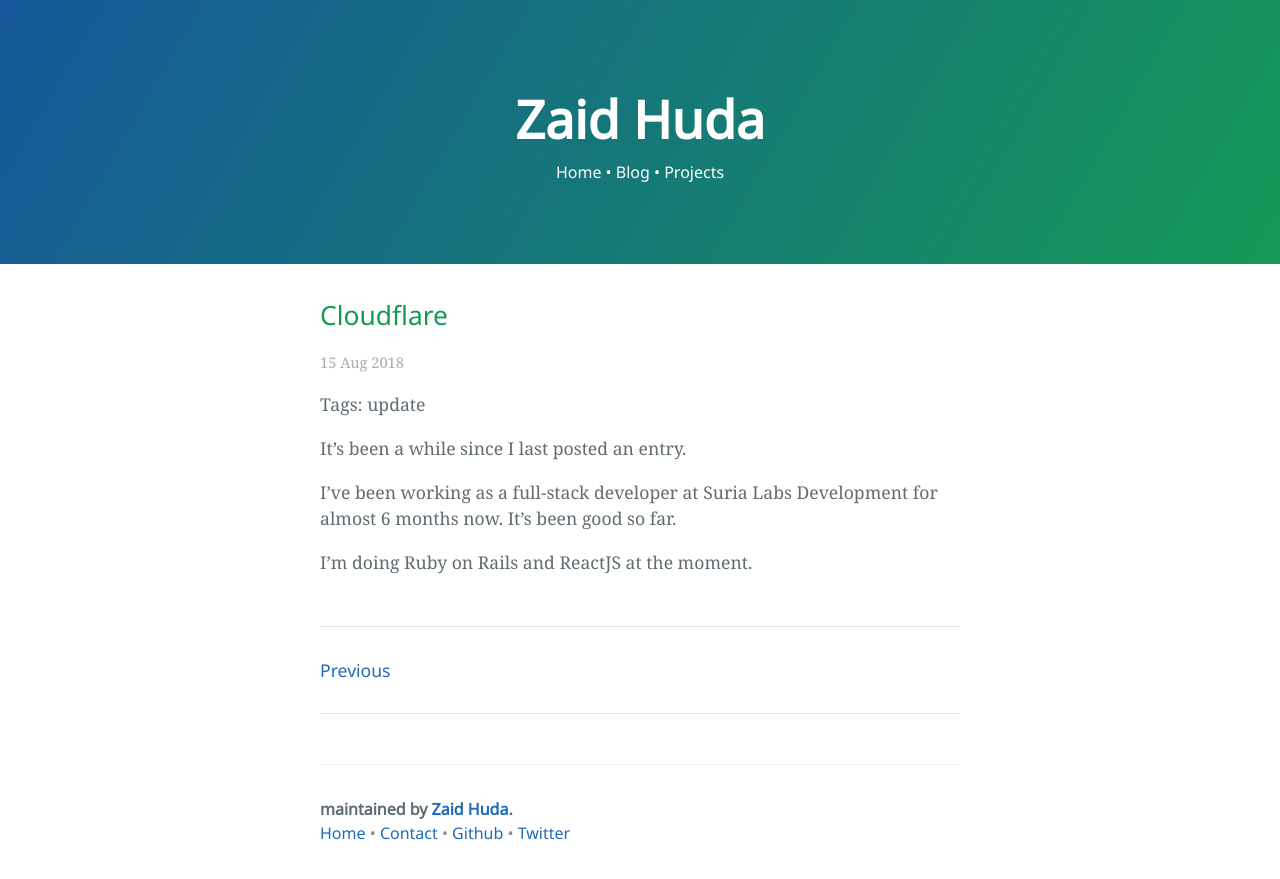
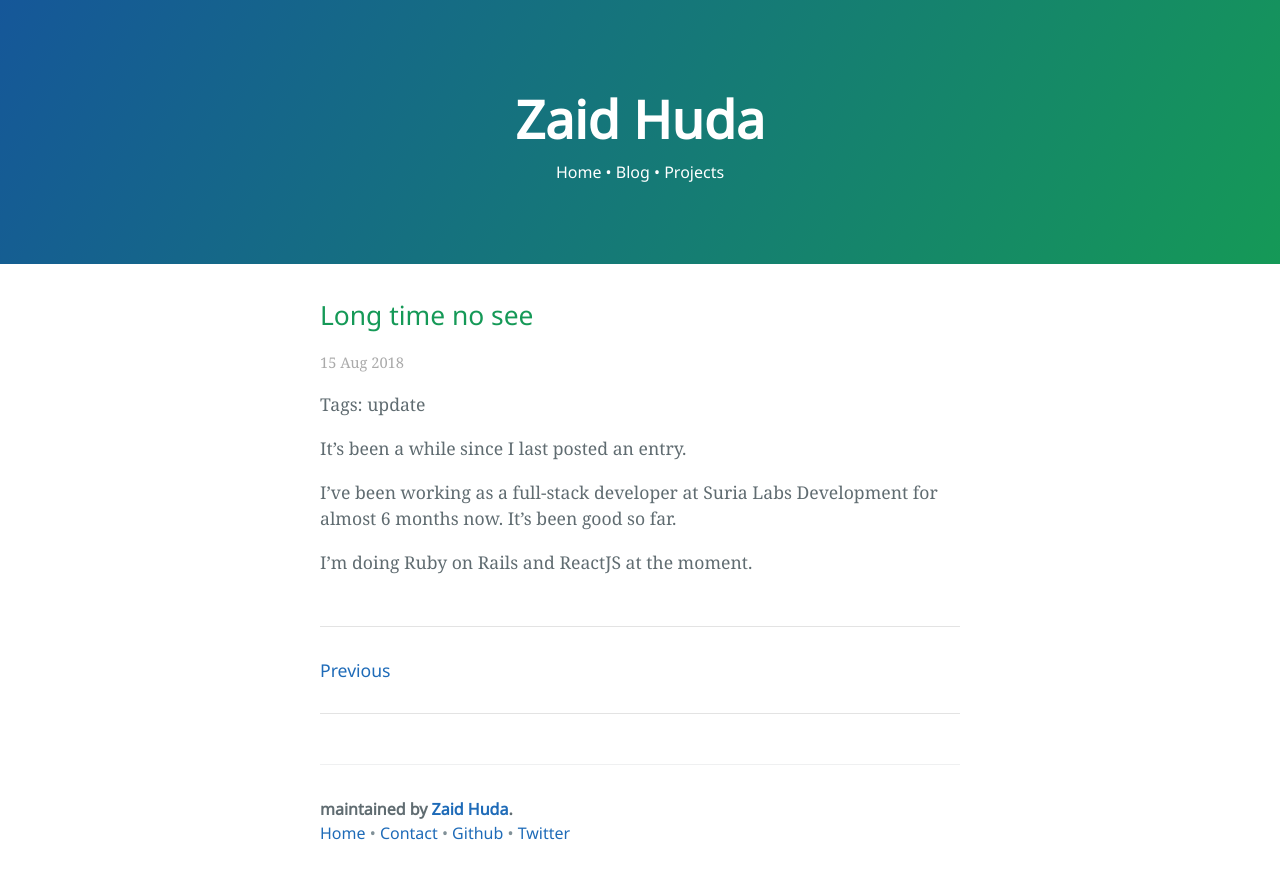
Before and after one commit to hudadiaz/myblog, a Jekyll site: the page built from _posts/2018-08-15-long-time-no-see.md, in a window 1280 px wide. Shown: the top 879 px of the page. Built offline with Jekyll 4.4.1, drawn with Linux system fonts in a browser that asks for light colours; comment, search, counter and statistics services are not loaded.

Commit message:
Update 2018-08-15-long-time-no-see.md

```diff
--- a/_posts/2018-08-15-long-time-no-see.md
+++ b/_posts/2018-08-15-long-time-no-see.md
@@ -1,6 +1,6 @@
 ---
 layout: post
-title: Cloudflare
+title: Long time no see
 tags: update
 ---
 
```
